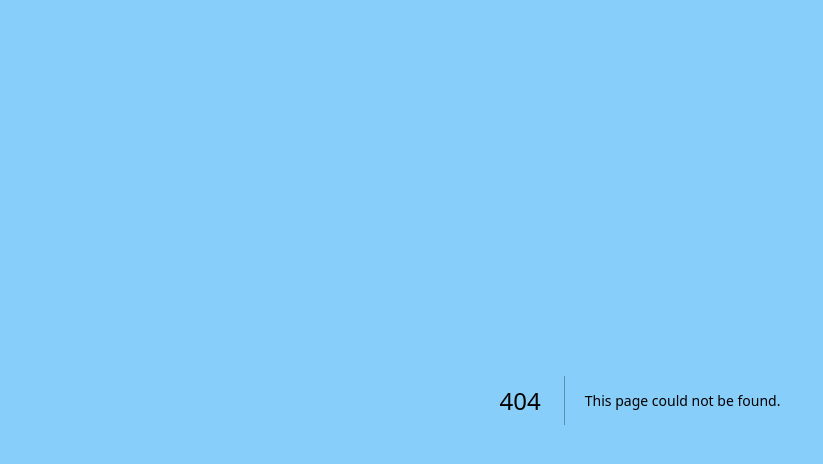
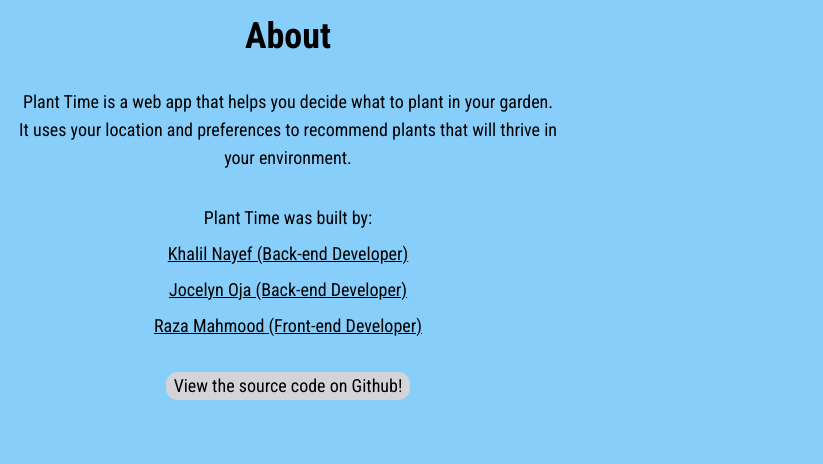
Before and after one commit to jkr-team/plant-time-web, a Next.js app: page /about in a window 1280 px wide. Before the commit this address had no page. Shown: the top 464 px of the page, without its empty margins (0-823 px from the left). Built offline with nearby package versions, Linux system fonts and the light colour scheme.

Commit message:
create separate about page

```diff
--- /dev/null
+++ b/src/pages/about.tsx
@@ -0,0 +1,32 @@
+import React from 'react';
+
+export default function About() {
+  return (
+    <>
+      <div className='flex w-full max-w-xl flex-col items-center justify-center gap-8 p-4 text-lg'>
+        <h1 className='text-center text-4xl font-bold'>About</h1>
+        <p className='text-center text-lg'>
+          Plant Time is a web app that helps you decide what to plant in your garden. It uses your location and
+          preferences to recommend plants that will thrive in your environment.
+        </p>
+
+        <div className='flex flex-col gap-2'>
+          <p className='text-center text-lg'>Plant Time was built by:</p>
+          <a href='https://github.com/khalil5754' className='text-center text-lg underline'>
+            Khalil Nayef (Back-end Developer)
+          </a>
+          <a href='#' className='text-center text-lg underline'>
+            Jocelyn Oja (Back-end Developer)
+          </a>
+          <a href='https://github.com/RazaMM' className='text-center text-lg underline'>
+            Raza Mahmood (Front-end Developer)
+          </a>
+        </div>
+
+        <a href='https://github.com/plant-time-team' className='rounded-xl bg-zinc-300 px-2 text-black'>
+          View the source code on Github!
+        </a>
+      </div>
+    </>
+  );
+}
```
